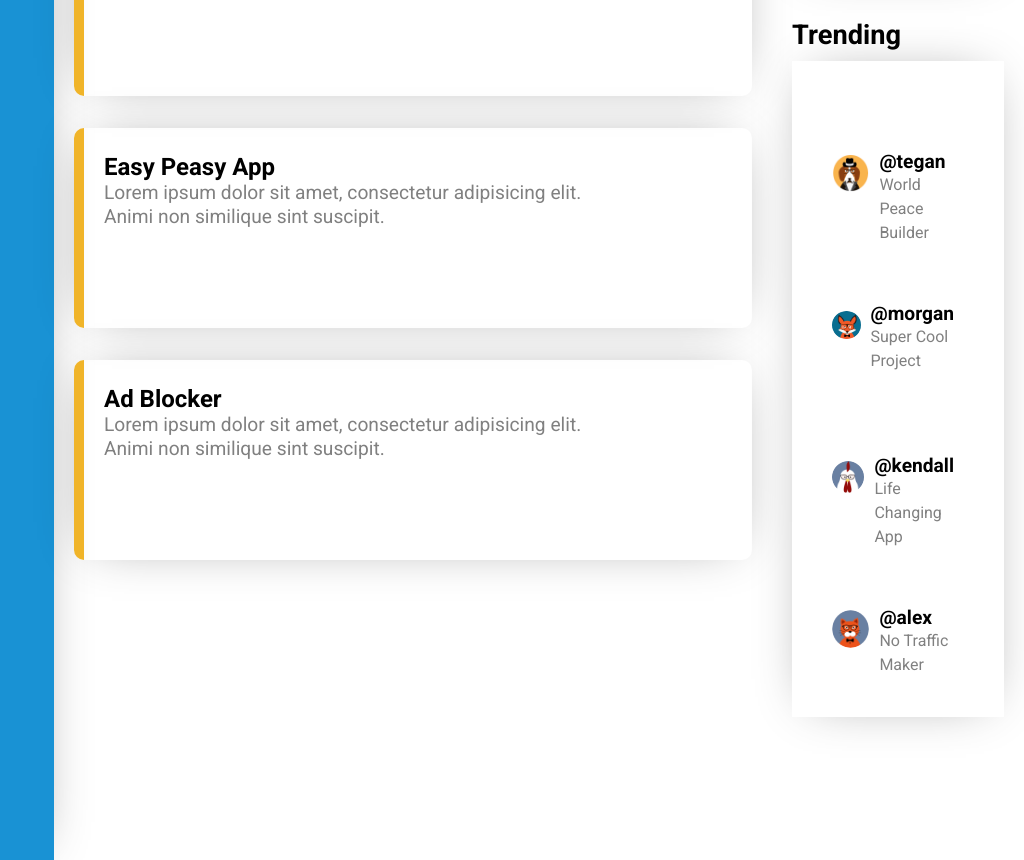
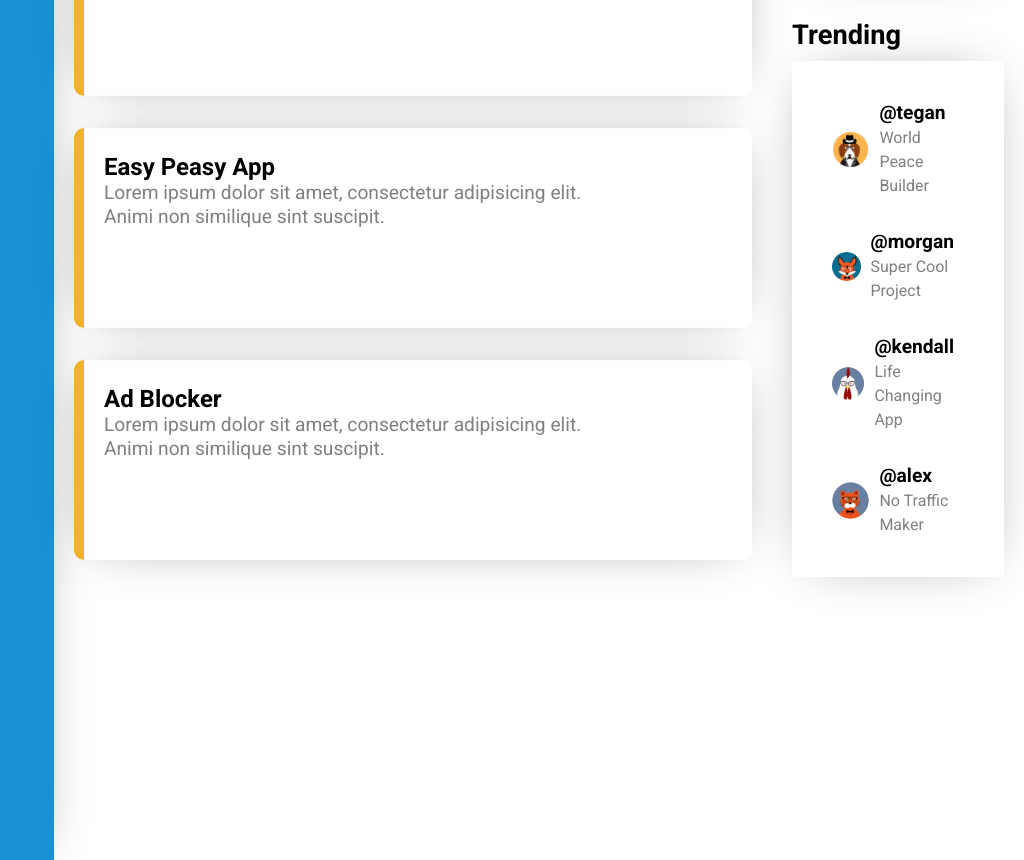
Before and after one commit to JeremyMrt/admin-dashboard, a plain HTML site: page index.html in a window 1280 px wide. Shown: the part 1102-1962 px from the top of the page, without its empty margins (256-1280 px from the left). Drawn offline with Linux system fonts and the light colour scheme.

Commit message:
trending user grid, 1 less row to center

```diff
--- a/index.html
+++ b/index.html
@@ -165,23 +165,25 @@
           <div class="trending-block">
             <div class="trending-user">
               <img src="images/profile1.jpg" alt="profil pic" />
-              <h4>@tegan</h4>
-              <p>World Peace Builder</p>
+              <p>
+                <span class="user-id">@tegan</span><br />World Peace Builder
+              </p>
             </div>
             <div class="trending-user">
               <img src="images/profile2.jpg" alt="profil pic" />
-              <h4>@morgan</h4>
-              <p>Super Cool Project</p>
+              <p>
+                <span class="user-id">@morgan</span><br />Super Cool Project
+              </p>
             </div>
             <div class="trending-user">
               <img src="images/profile3.jpg" alt="profil pic" />
-              <h4>@kendall</h4>
-              <p>Life Changing App</p>
+              <p>
+                <span class="user-id">@kendall</span><br />Life Changing App
+              </p>
             </div>
             <div class="trending-user">
               <img src="images/profile4.jpg" alt="profil pic" />
-              <h4>@alex</h4>
-              <p>No Traffic Maker</p>
+              <p><span class="user-id">@alex</span><br />No Traffic Maker</p>
             </div>
           </div>
         </div>
--- a/style.css
+++ b/style.css
@@ -284,9 +284,10 @@ header {
 }
 
 .card-an h4,
-.trending-user h4 {
+.user-id {
   font-size: 1.2rem;
   font-weight: 700;
+  color: black;
 }
 
 .card-an p,
@@ -314,12 +315,10 @@ header {
 .trending-user {
   display: grid;
   grid-template-columns: 1fr 2fr;
-  grid-template-rows: 1fr 1fr;
 }
 
 .trending-user img {
   grid-column: 1 / 2;
-  grid-row: 1 / 3;
   width: 80px;
   height: auto;
   border-radius: 50%;
@@ -328,13 +327,7 @@ header {
   margin-right: 20px;
 }
 
-.trending-user h4 {
-  grid-row: 1 / 2;
+.trending-user p {
   grid-column: 2 / 3;
-  align-self: end;
+  align-self: center;
 }
-
-.trending-user p {
-  grid-row: 2 / 3;
-  grid-column: 2 / 3;
-}
```
